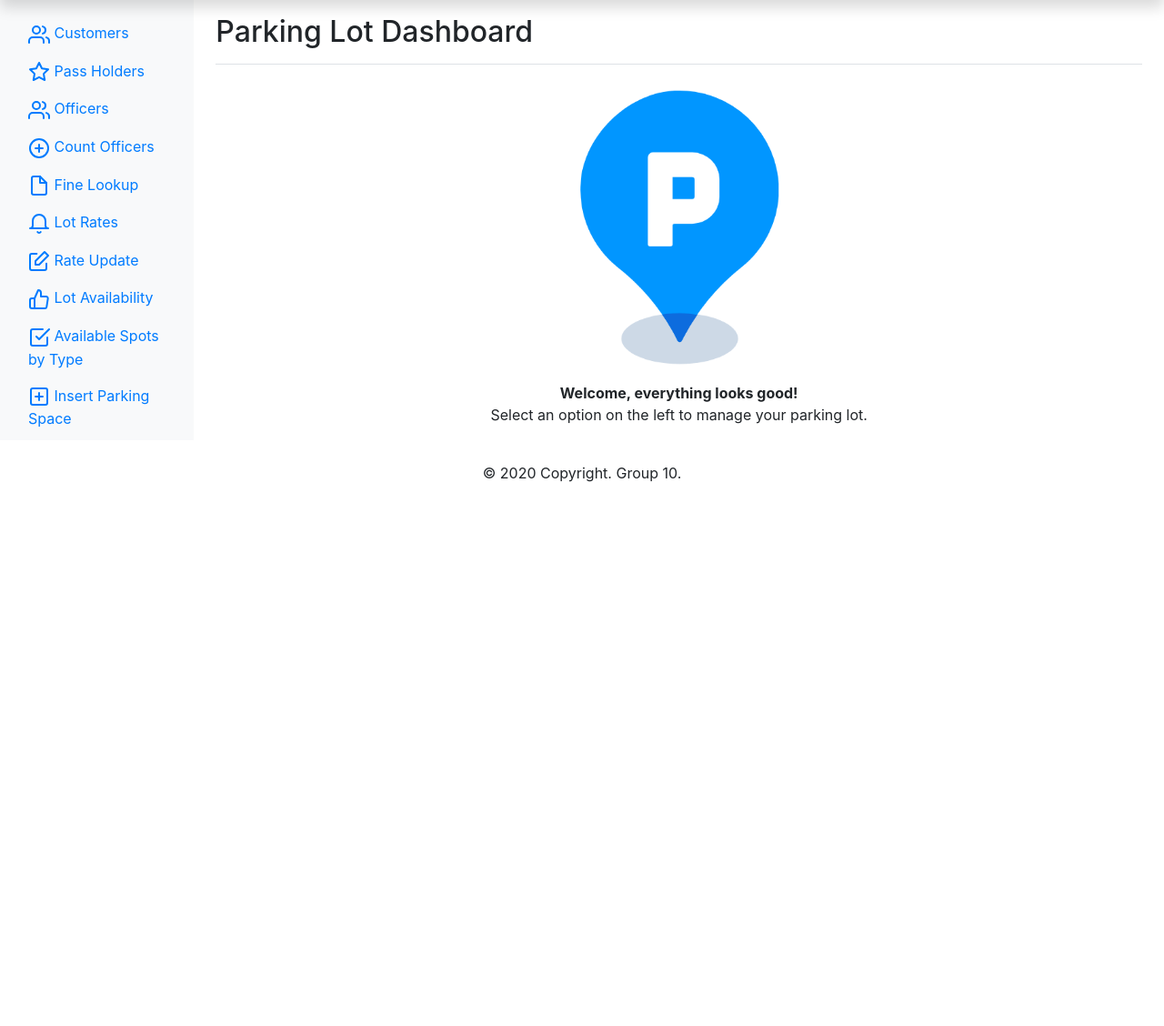
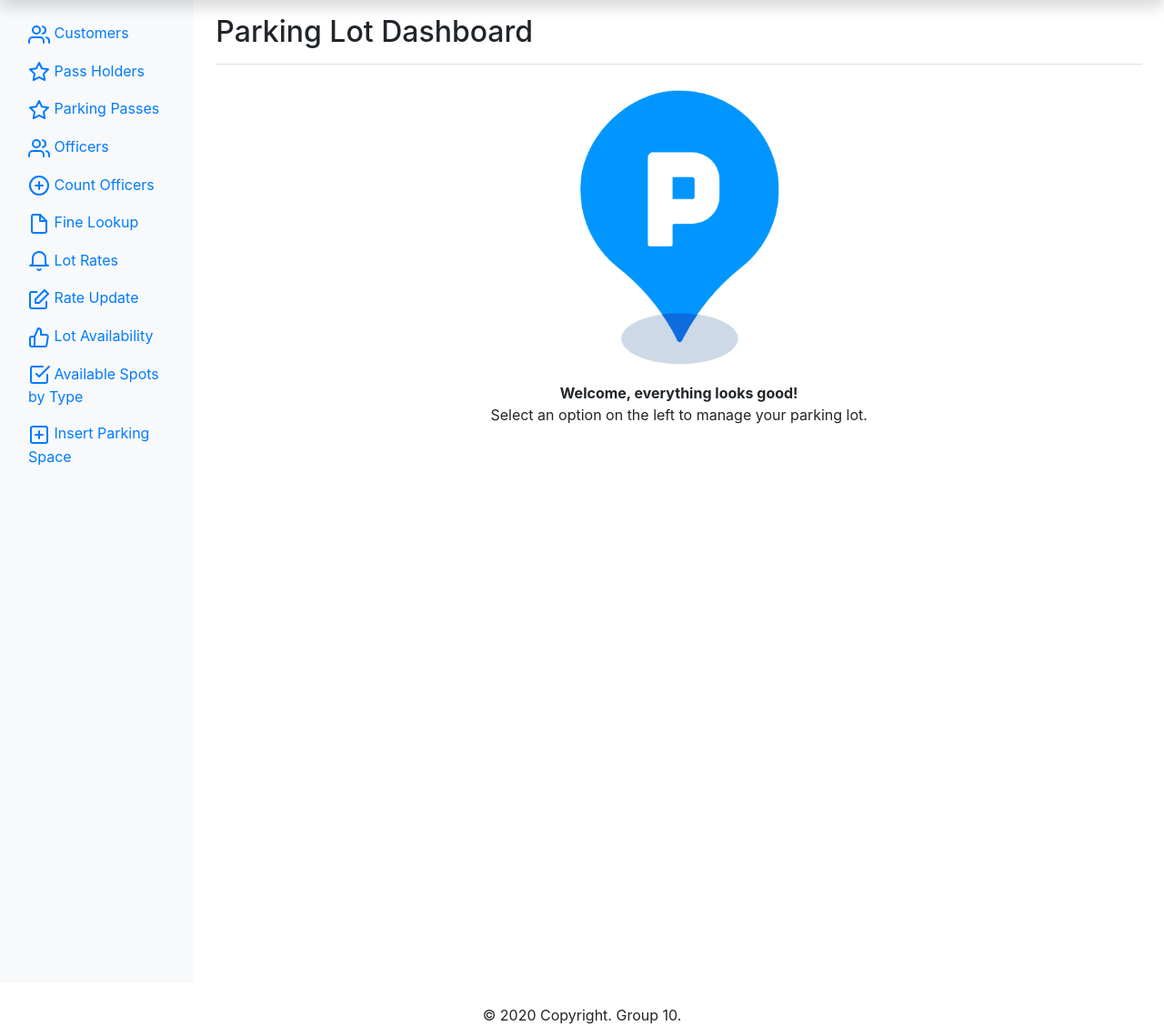
Before and after one commit to sassansh/Parking-Lot-System, a PHP site: page / in a window 1280 px wide. Shown: the part 40-1168 px from the top of the page at 91% size. Before the commit the page ends 570 px from the top, so only its background shows below. Run offline with PHP 8.4, Linux system fonts and the light colour scheme.

Commit message:
separate pages for passholder and passes

```diff
--- a/templates/inc/sidebar.php
+++ b/templates/inc/sidebar.php
@@ -1,8 +1,8 @@
-<nav id="sidebarMenu" class="col-md-3 col-lg-2 d-md-block bg-light sidebar collapse">
+<nav id="sidebarMenu" class="col-md-3 col-lg-2 d-md-block bg-light sidebar collapse" style="min-height: 1080px">
   <div class="sidebar-sticky pt-3">
     <ul class="nav flex-column">
       <li class="nav-item">
-        <a class="nav-link active" href="customer.php">
+        <a class="nav-link active" href="customers.php">
         <svg xmlns="http://www.w3.org/2000/svg" width="24" height="24" viewBox="0 0 24 24" fill="none" stroke="currentColor" stroke-width="2" stroke-linecap="round" stroke-linejoin="round" class="feather feather-users">
             <path d="M17 21v-2a4 4 0 0 0-4-4H5a4 4 0 0 0-4 4v2"></path>
             <circle cx="9" cy="7" r="4"></circle>
@@ -16,6 +16,12 @@
         <a class="nav-link active" href="passholder.php">
         <svg xmlns="http://www.w3.org/2000/svg" width="24" height="24" viewBox="0 0 24 24" fill="none" stroke="currentColor" stroke-width="2" stroke-linecap="round" stroke-linejoin="round" class="feather feather-activity"><polygon points="12 2 15.09 8.26 22 9.27 17 14.14 18.18 21.02 12 17.77 5.82 21.02 7 14.14 2 9.27 8.91 8.26 12 2"></polygon></svg>
           Pass Holders <span class="sr-only">(current)</span>
+        </a>
+      </li>
+      <li class="nav-item">
+        <a class="nav-link active" href="parkingpass.php">
+        <svg xmlns="http://www.w3.org/2000/svg" width="24" height="24" viewBox="0 0 24 24" fill="none" stroke="currentColor" stroke-width="2" stroke-linecap="round" stroke-linejoin="round" class="feather feather-activity"><polygon points="12 2 15.09 8.26 22 9.27 17 14.14 18.18 21.02 12 17.77 5.82 21.02 7 14.14 2 9.27 8.91 8.26 12 2"></polygon></svg>
+          Parking Passes <span class="sr-only">(current)</span>
         </a>
       </li>
       <li class="nav-item">
@@ -74,87 +80,5 @@
               Insert Parking Space
         </a>
       </li>
-      <!-- <li class="nav-item">
-        <a class="nav-link" href="#">
-          <svg xmlns="http://www.w3.org/2000/svg" width="24" height="24" viewBox="0 0 24 24" fill="none" stroke="currentColor" stroke-width="2" stroke-linecap="round" stroke-linejoin="round" class="feather feather-shopping-cart">
-            <circle cx="9" cy="21" r="1"></circle>
-            <circle cx="20" cy="21" r="1"></circle>
-            <path d="M1 1h4l2.68 13.39a2 2 0 0 0 2 1.61h9.72a2 2 0 0 0 2-1.61L23 6H6"></path>
-          </svg>
-          Products
-        </a>
-      </li>
-      <li class="nav-item">
-        <a class="nav-link" href="#">
-          <svg xmlns="http://www.w3.org/2000/svg" width="24" height="24" viewBox="0 0 24 24" fill="none" stroke="currentColor" stroke-width="2" stroke-linecap="round" stroke-linejoin="round" class="feather feather-layers">
-            <polygon points="12 2 2 7 12 12 22 7 12 2"></polygon>
-            <polyline points="2 17 12 22 22 17"></polyline>
-            <polyline points="2 12 12 17 22 12"></polyline>
-          </svg>
-          Integrations
-        </a>
-      </li> -->
-    </ul>
-<!--
-    <h6 class="sidebar-heading d-flex justify-content-between align-items-center px-3 mt-4 mb-1 text-muted">
-      <span>Saved reports</span>
-      <a class="d-flex align-items-center text-muted" href="#" aria-label="Add a new report">
-        <svg xmlns="http://www.w3.org/2000/svg" width="24" height="24" viewBox="0 0 24 24" fill="none" stroke="currentColor" stroke-width="2" stroke-linecap="round" stroke-linejoin="round" class="feather feather-plus-circle">
-          <circle cx="12" cy="12" r="10"></circle>
-          <line x1="12" y1="8" x2="12" y2="16"></line>
-          <line x1="8" y1="12" x2="16" y2="12"></line>
-        </svg>
-      </a>
-    </h6>
-    <ul class="nav flex-column mb-2">
-      <li class="nav-item">
-        <a class="nav-link" href="#">
-          <svg xmlns="http://www.w3.org/2000/svg" width="24" height="24" viewBox="0 0 24 24" fill="none" stroke="currentColor" stroke-width="2" stroke-linecap="round" stroke-linejoin="round" class="feather feather-file-text">
-            <path d="M14 2H6a2 2 0 0 0-2 2v16a2 2 0 0 0 2 2h12a2 2 0 0 0 2-2V8z"></path>
-            <polyline points="14 2 14 8 20 8"></polyline>
-            <line x1="16" y1="13" x2="8" y2="13"></line>
-            <line x1="16" y1="17" x2="8" y2="17"></line>
-            <polyline points="10 9 9 9 8 9"></polyline>
-          </svg>
-          Current month
-        </a>
-      </li>
-      <li class="nav-item">
-        <a class="nav-link" href="#">
-          <svg xmlns="http://www.w3.org/2000/svg" width="24" height="24" viewBox="0 0 24 24" fill="none" stroke="currentColor" stroke-width="2" stroke-linecap="round" stroke-linejoin="round" class="feather feather-file-text">
-            <path d="M14 2H6a2 2 0 0 0-2 2v16a2 2 0 0 0 2 2h12a2 2 0 0 0 2-2V8z"></path>
-            <polyline points="14 2 14 8 20 8"></polyline>
-            <line x1="16" y1="13" x2="8" y2="13"></line>
-            <line x1="16" y1="17" x2="8" y2="17"></line>
-            <polyline points="10 9 9 9 8 9"></polyline>
-          </svg>
-          Last quarter
-        </a>
-      </li>
-      <li class="nav-item">
-        <a class="nav-link" href="#">
-          <svg xmlns="http://www.w3.org/2000/svg" width="24" height="24" viewBox="0 0 24 24" fill="none" stroke="currentColor" stroke-width="2" stroke-linecap="round" stroke-linejoin="round" class="feather feather-file-text">
-            <path d="M14 2H6a2 2 0 0 0-2 2v16a2 2 0 0 0 2 2h12a2 2 0 0 0 2-2V8z"></path>
-            <polyline points="14 2 14 8 20 8"></polyline>
-            <line x1="16" y1="13" x2="8" y2="13"></line>
-            <line x1="16" y1="17" x2="8" y2="17"></line>
-            <polyline points="10 9 9 9 8 9"></polyline>
-          </svg>
-          Social engagement
-        </a>
-      </li>
-      <li class="nav-item">
-        <a class="nav-link" href="#">
-          <svg xmlns="http://www.w3.org/2000/svg" width="24" height="24" viewBox="0 0 24 24" fill="none" stroke="currentColor" stroke-width="2" stroke-linecap="round" stroke-linejoin="round" class="feather feather-file-text">
-            <path d="M14 2H6a2 2 0 0 0-2 2v16a2 2 0 0 0 2 2h12a2 2 0 0 0 2-2V8z"></path>
-            <polyline points="14 2 14 8 20 8"></polyline>
-            <line x1="16" y1="13" x2="8" y2="13"></line>
-            <line x1="16" y1="17" x2="8" y2="17"></line>
-            <polyline points="10 9 9 9 8 9"></polyline>
-          </svg>
-          Year-end sale
-        </a>
-      </li>
-    </ul> -->
   </div>
 </nav>
```
Also changed, not shown: parkingpass.php (added, +10 -0 lines), passholder.php (+1 -12 lines).
